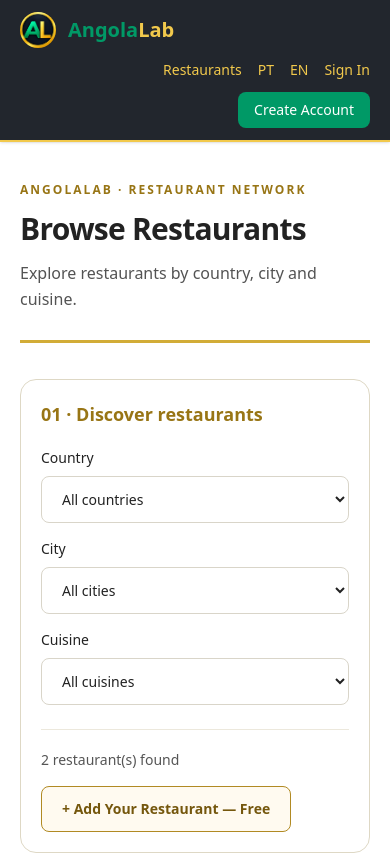
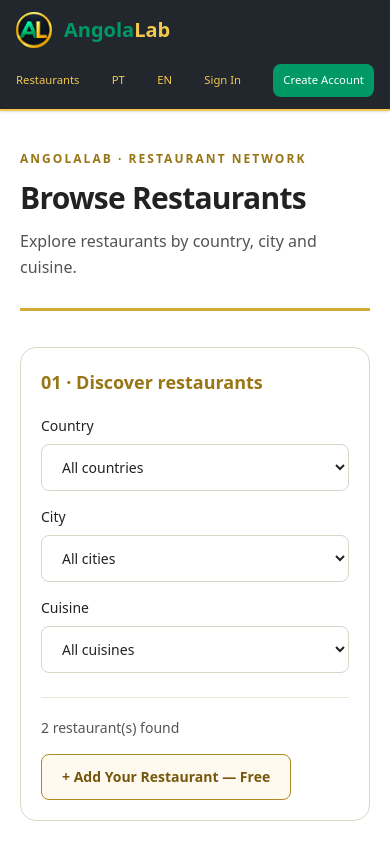
Before and after one commit to oswaldodeal/angolalab-restaurants, a Next.js app: page /en/restaurants in a window 390 px wide. Shown: the top 854 px of the page. Built offline with nearby package versions, Linux system fonts and the light colour scheme.

Commit message:
fix(mobile): keep PT and EN header navigation in one consistent row

```diff
--- a/components/Header.tsx
+++ b/components/Header.tsx
@@ -9,7 +9,7 @@ export default function Header() {
 
   return (
 <header className="sticky top-0 z-50 w-full bg-[#22262D] shadow-sm">
-      <div className="w-full flex flex-wrap items-center justify-between gap-x-6 gap-y-3 px-5 sm:px-8 lg:px-12 py-3">
+      <div className="w-full flex flex-col items-start gap-y-4 px-4 py-3 sm:flex-row sm:items-center sm:justify-between sm:gap-x-6 sm:px-8 lg:px-12">
        <Link
   href={`/${lang}`}
   className="inline-flex shrink-0 items-center gap-3 text-xl font-bold"
@@ -29,14 +29,14 @@ export default function Header() {
     <span className="text-[#F2C94C]">Lab</span>
   </span>
 </Link>
-        <nav aria-label="Main navigation" className="ml-auto flex flex-wrap items-center justify-end gap-x-4 gap-y-3 text-sm sm:gap-x-6">
+        <nav aria-label="Main navigation" className="flex w-full flex-nowrap items-center justify-between gap-x-1 text-[clamp(0.68rem,2.9vw,0.875rem)] sm:ml-auto sm:w-auto sm:justify-end sm:gap-x-6 sm:text-sm">
           {lang === 'pt' ? (
             <>
               <Link href="/pt/restaurantes" className="text-[#F2C94C] hover:text-white">Restaurantes</Link>
               <Link href="/pt" className="text-[#F2C94C] hover:text-white">PT</Link>
               <Link href="/en" className="text-[#F2C94C] hover:text-white">EN</Link>
               <Link href="/pt/entrar" className="text-[#F2C94C] hover:text-white">Entrar</Link>
-              <Link href="/pt/registar" className="rounded-lg bg-emerald-600 px-4 py-2 text-white hover:bg-emerald-700">Criar Conta</Link>
+              <Link href="/pt/registar" className="shrink-0 whitespace-nowrap rounded-lg bg-emerald-600 px-2.5 py-2 text-white hover:bg-emerald-700 sm:px-4">Criar Conta</Link>
             </>
           ) : (
             <>
@@ -44,7 +44,7 @@ export default function Header() {
               <Link href="/pt" className="text-[#F2C94C] hover:text-white">PT</Link>
               <Link href="/en" className="text-[#F2C94C] hover:text-white">EN</Link>
               <Link href="/en/signin" className="text-[#F2C94C] hover:text-white">Sign In</Link>
-              <Link href="/en/signup" className="rounded-lg bg-emerald-600 px-4 py-2 text-white hover:bg-emerald-700">Create Account</Link>
+              <Link href="/en/signup" className="shrink-0 whitespace-nowrap rounded-lg bg-emerald-600 px-2.5 py-2 text-white hover:bg-emerald-700 sm:px-4">Create Account</Link>
             </>
           )}
         </nav>
```
